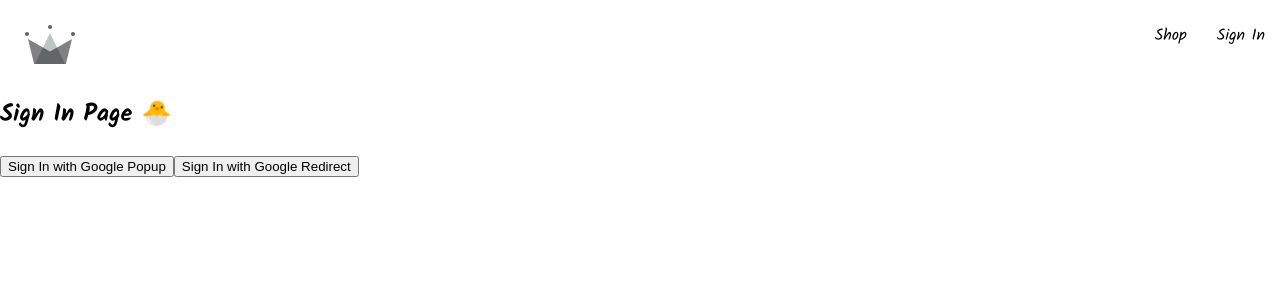
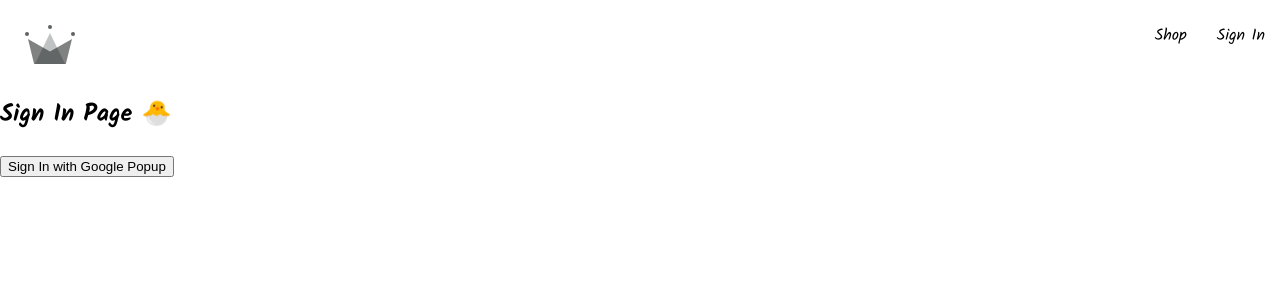
Before and after one commit to ev-indrik/shopping_dreams, a React (Vite) app: page /sign-in in a window 1280 px wide. Shown: the top 300 px of the page. Built offline with nearby package versions, Linux system fonts and the light colour scheme.

Commit message:
signinWithGoogleRedirect testing, removing

```diff
--- a/src/routes/sign-in/sign-in.component.tsx
+++ b/src/routes/sign-in/sign-in.component.tsx
@@ -1,6 +1,5 @@
 import {
   signinWithGooglePopup,
-  signinWithGoogleRedirect,
   createUserDocumentFromAuth,
 } from "../../utils/firebase/firebase.utils";
 
@@ -8,20 +7,13 @@ const SignIn = () => {
   const logGoogleUser = async () => {
     const { user } = await signinWithGooglePopup();
     const userDocRef = await createUserDocumentFromAuth(user);
-  };
-
-  const logGoogleRedirectUser = async () => {
-    const { user } = await signinWithGoogleRedirect();
-    console.log({ user });
+    console.log(userDocRef);
   };
 
   return (
     <div>
       <h2>Sign In Page 🐣</h2>
       <button onClick={logGoogleUser}>Sign In with Google Popup</button>
-      <button onClick={logGoogleRedirectUser}>
-        Sign In with Google Redirect
-      </button>
     </div>
   );
 };
--- a/src/utils/firebase/firebase.utils.ts
+++ b/src/utils/firebase/firebase.utils.ts
@@ -28,7 +28,7 @@ export const auth = getAuth();
 export const signinWithGooglePopup = () =>
   signInWithPopup(auth, googleProvider);
 export const signinWithGoogleRedirect = () =>
-  signInWithRedirect(auth, provider);
+  signInWithRedirect(auth, googleProvider);
 
 export const db = getFirestore();
 export const createUserDocumentFromAuth = async (userAuth: any) => {
```
